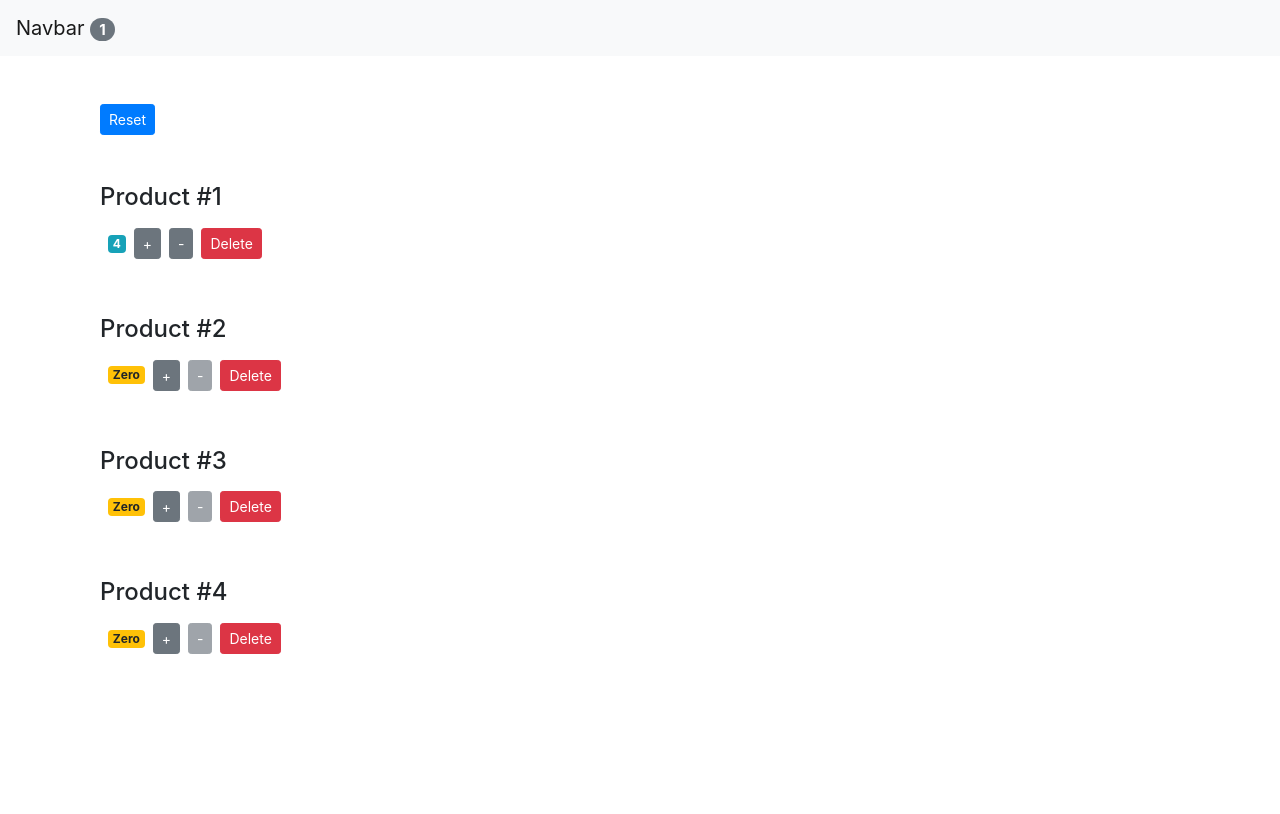
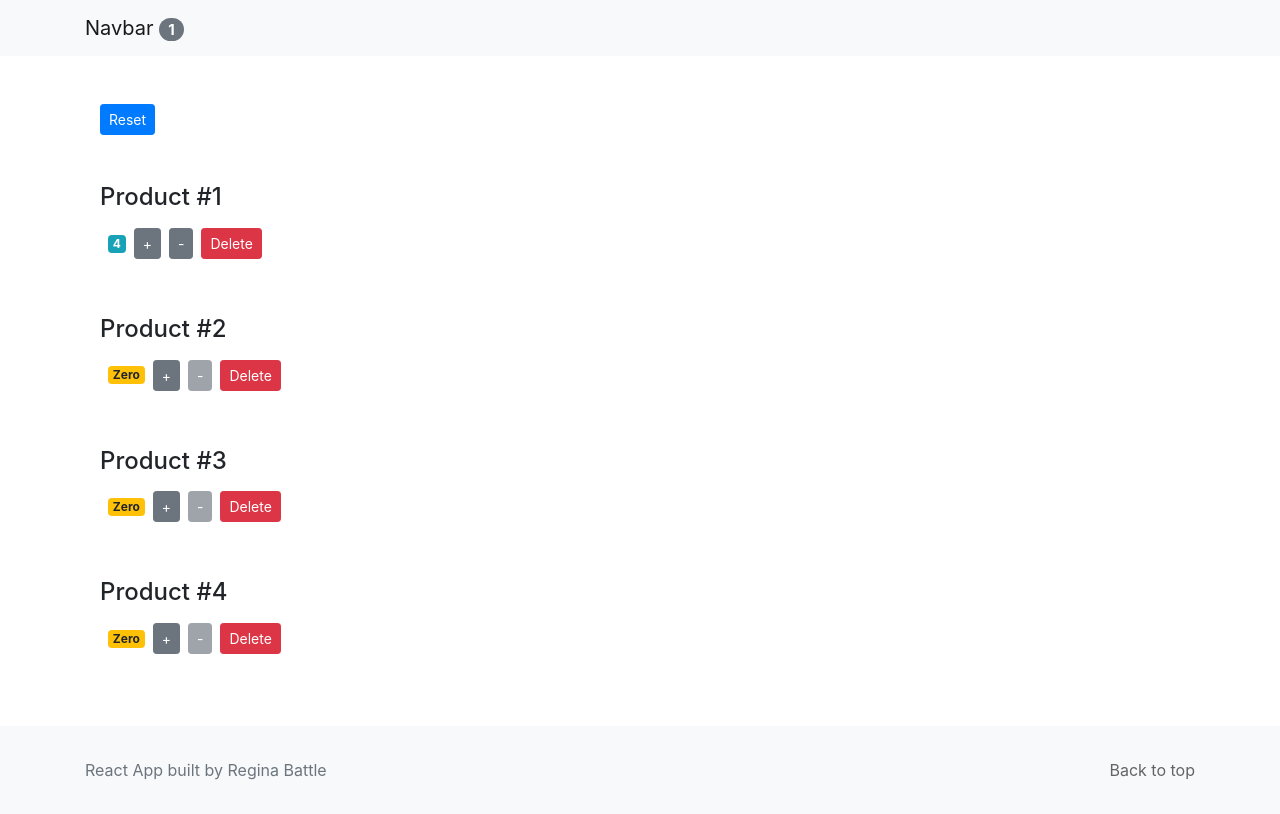
Before and after one commit to reginabattle/cart-react, a React (Create React App) app: page / in a window 1280 px wide. Built offline with nearby package versions, Linux system fonts and the light colour scheme.

Commit message:
Add footer component

```diff
--- a/src/App.js
+++ b/src/App.js
@@ -1,6 +1,7 @@
 import React, { Component } from 'react';
 import Nav from './components/nav';
 import Counters from './components/counters';
+import Footer from './components/footer';
 
 class App extends Component {
 	state = {
@@ -64,6 +65,7 @@ class App extends Component {
 						onDecrement={this.handleDecrement}
 						onDelete={this.handleDelete} />
 				</main>
+				<Footer />
 			</React.Fragment>
 		);
 	}
--- /dev/null
+++ b/src/components/footer.js
@@ -0,0 +1,14 @@
+import React from 'react';
+
+const Footer = () => {
+	return (
+		<footer className="bg-light text-muted">
+		  <div className="container">
+		    <p className="float-right"><a href="/">Back to top</a></p>
+		    <p>React App built by Regina Battle</p>
+		  </div>
+		</footer>
+	);
+}
+
+export default Footer;
--- a/src/components/nav.js
+++ b/src/components/nav.js
@@ -3,10 +3,12 @@ import React from 'react';
 const Nav = ({ totalCounters }) => {
 	return (
 		<nav className="navbar navbar-light bg-light">
-		  <a className="navbar-brand" href="/">
-		  	Navbar{" "}
-		  	<span className="badge badge-pill badge-secondary">{totalCounters}</span>
-		  </a>
+			<div className="container">
+			  <a className="navbar-brand" href="/">
+			  	Navbar{" "}
+			  	<span className="badge badge-pill badge-secondary">{totalCounters}</span>
+			  </a>
+			</div>
 		</nav>
 	);
 }
--- a/src/index.css
+++ b/src/index.css
@@ -17,3 +17,16 @@ body {
 h1 {
 	margin: 1em 0;
 }
+
+footer {
+	margin-top: 4em;
+	padding: 2em 0;
+}
+
+footer p {
+	margin: 0;
+}
+
+footer a {
+	color: rgba(0,0,0,0.6);
+}
```
